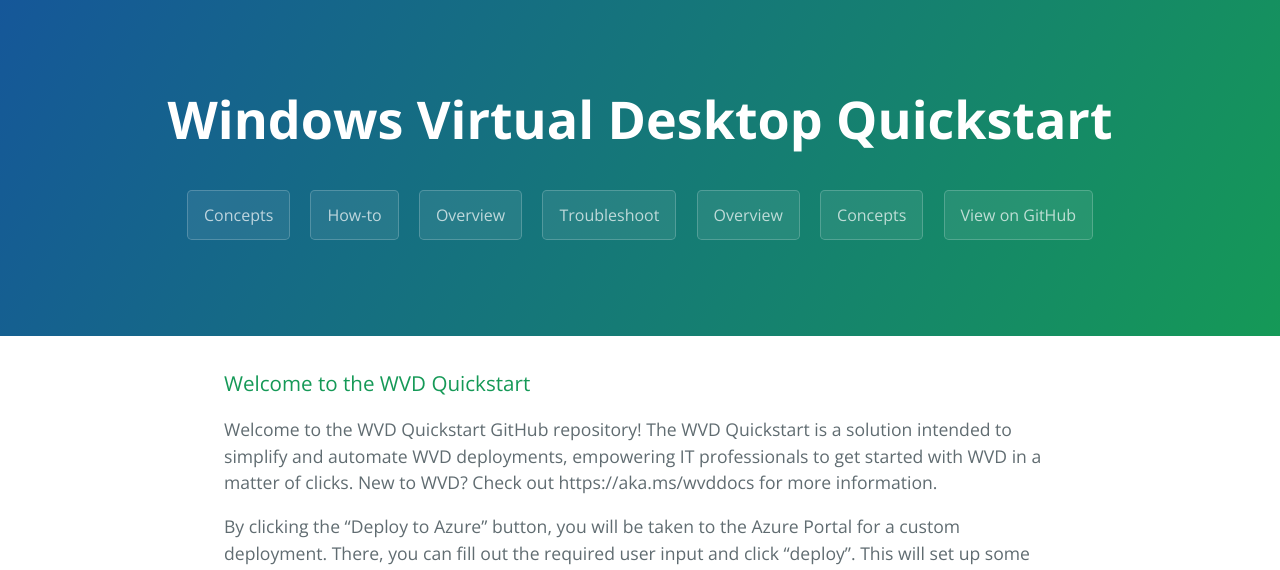
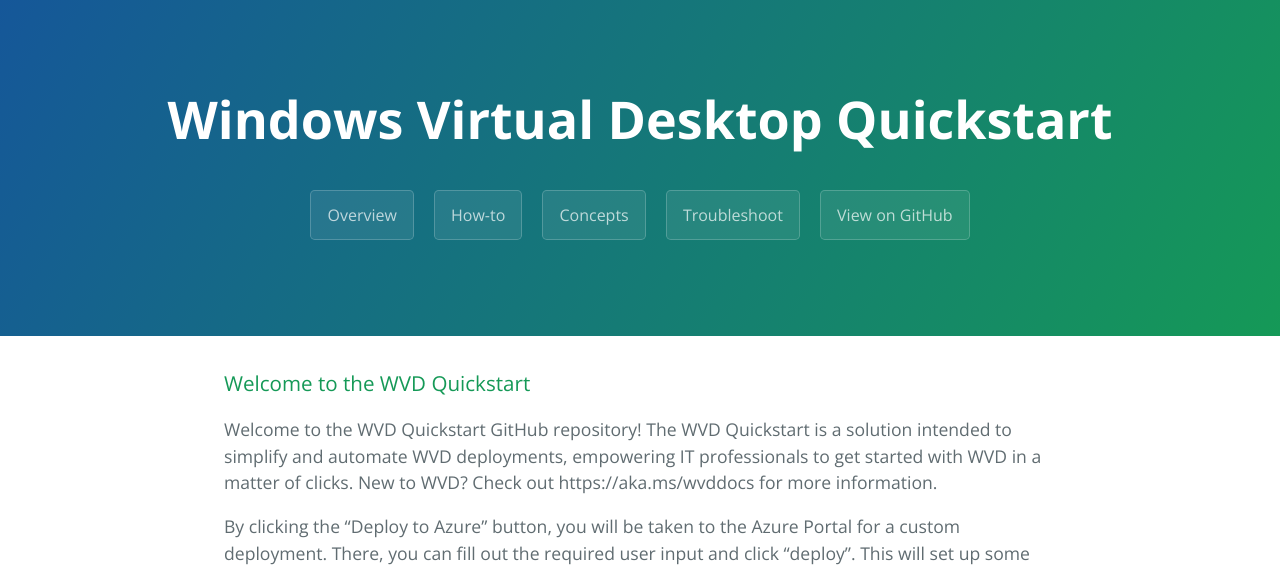
Before and after one commit to samvdjagt/wvdquickstart, a Jekyll site: the page built from index.md, in a window 1280 px wide. Shown: the top 570 px of the page. Built offline with Jekyll 4.4.1, drawn with Linux system fonts in a browser that asks for light colours.

Commit message:
Update template.html

```diff
--- a/_layouts/template.html
+++ b/_layouts/template.html
@@ -13,11 +13,10 @@
     <section class="page-header">
       <h1 class="project-name">Windows Virtual Desktop Quickstart</h1>
       <h2 class="project-tagline"></h2>
-	  {% for page in site.pages %}
-    <a href={{ page.filename }} class="btn">{{ page.title }}</a>
-	{% endfor %}
       <a href="overview.md" class="btn">Overview</a>
+      <a href="howto.md" class="btn">How-to</a>
       <a href="concepts.md" class="btn">Concepts</a>
+      <a href="troubleshoot.md" class="btn">Troubleshoot</a>
       <a href="https://github.com/samvdjagt/wvdquickstart" class="btn">View on GitHub</a>
     </section>
 
```
